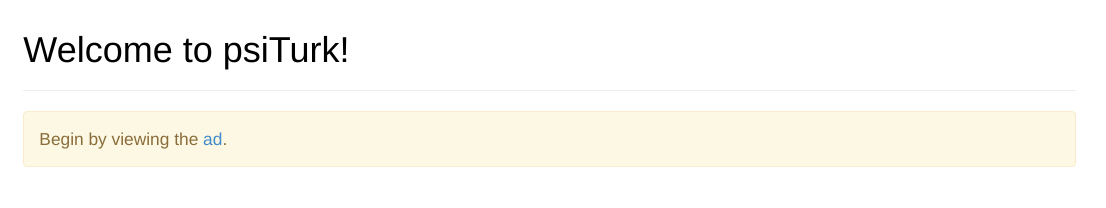
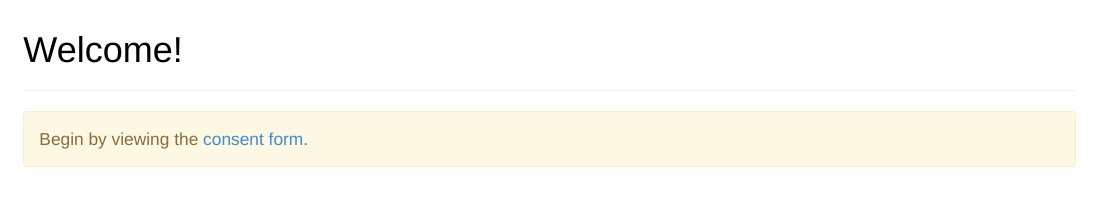
Before and after one commit to GalRaz/mTurkExp2, a plain HTML site: page templates/default.html in a window 1280 px wide. Shown: the full height of the page, 174-1280 px from the left. Drawn offline with Linux system fonts and the light colour scheme.

Commit message:
minor changes

```diff
--- a/templates/default.html
+++ b/templates/default.html
@@ -16,10 +16,10 @@
 						<img id="adlogo" src="/static/images/university.png" alt="Lab Logo" />
 			</div>
 			<div class="media-body">
-				<h1>Welcome to psiTurk!</h1>
+				<h1>Welcome!</h1>
 				<hr />
 			    <div class="alert alert-warning">
-					Begin by viewing the <a href="#" id="ad-href">ad</a>.
+					Begin by viewing the <a href="#" id="ad-href">consent form</a>.
 					<script type="text/javascript">
 					function makeid()
 					{
```
Also changed, not shown: templates/complete.html (+1 -1 lines).
